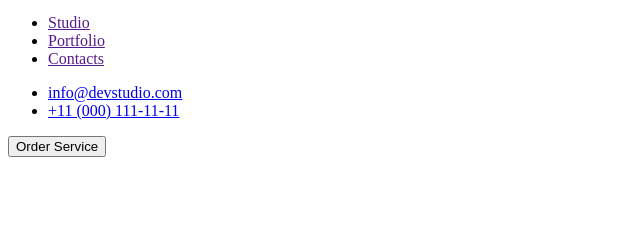
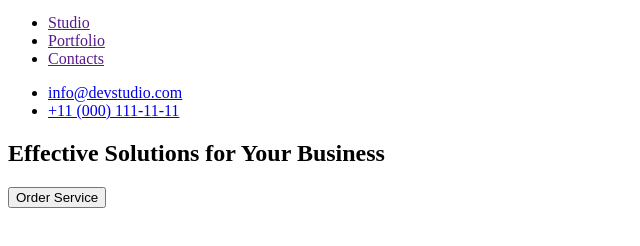
Before and after one commit to Maksym207/goit-markup-hw-01, a plain HTML site: page index.html in a window 1280 px wide. Shown: the part 38-284 px from the top of the page, without its empty margins (0-640 px from the left). Drawn offline with Linux system fonts and the light colour scheme.

Commit message:
html start 1

```diff
--- a/index.html
+++ b/index.html
@@ -25,6 +25,8 @@
     </header>
     <main>
         <section>
+            <h1>Effective Solutions
+                for Your Business</h1>
         <button type="button">Order Service</button>
         </section>
     </main>
```
